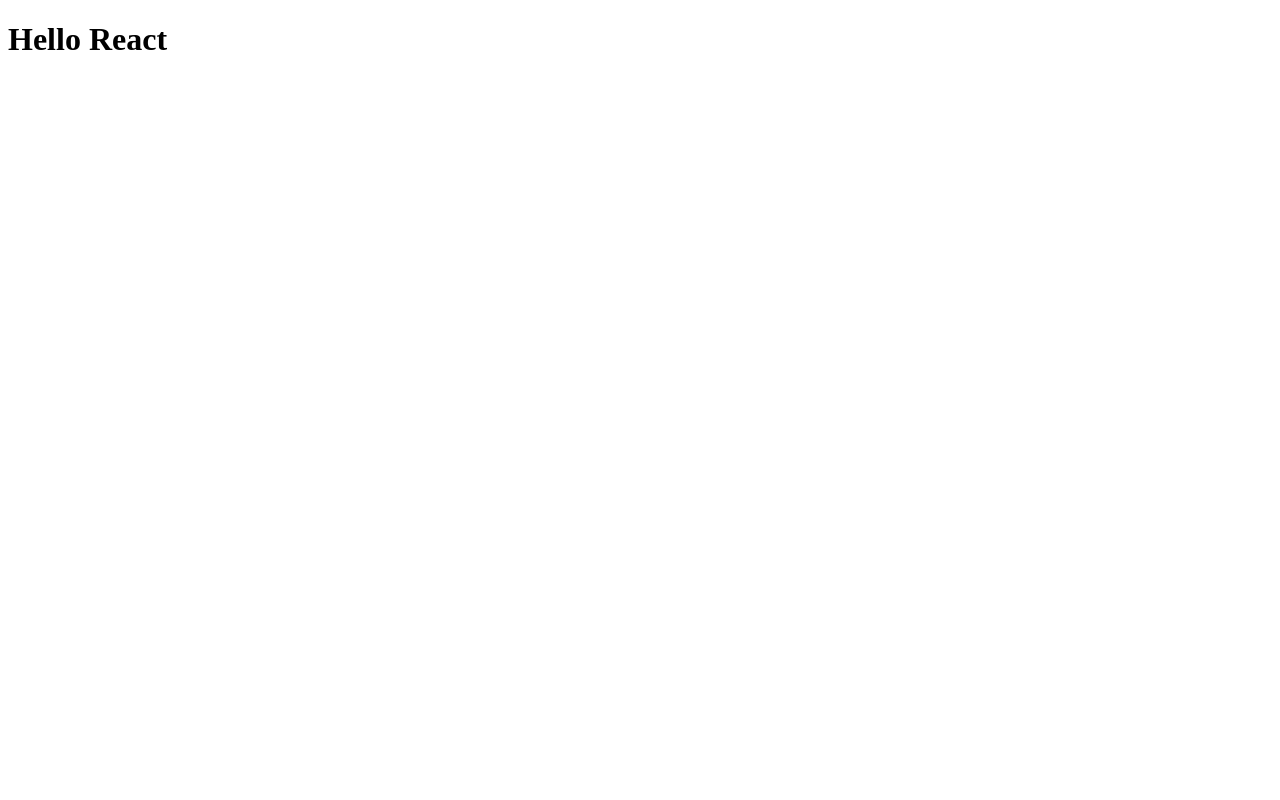
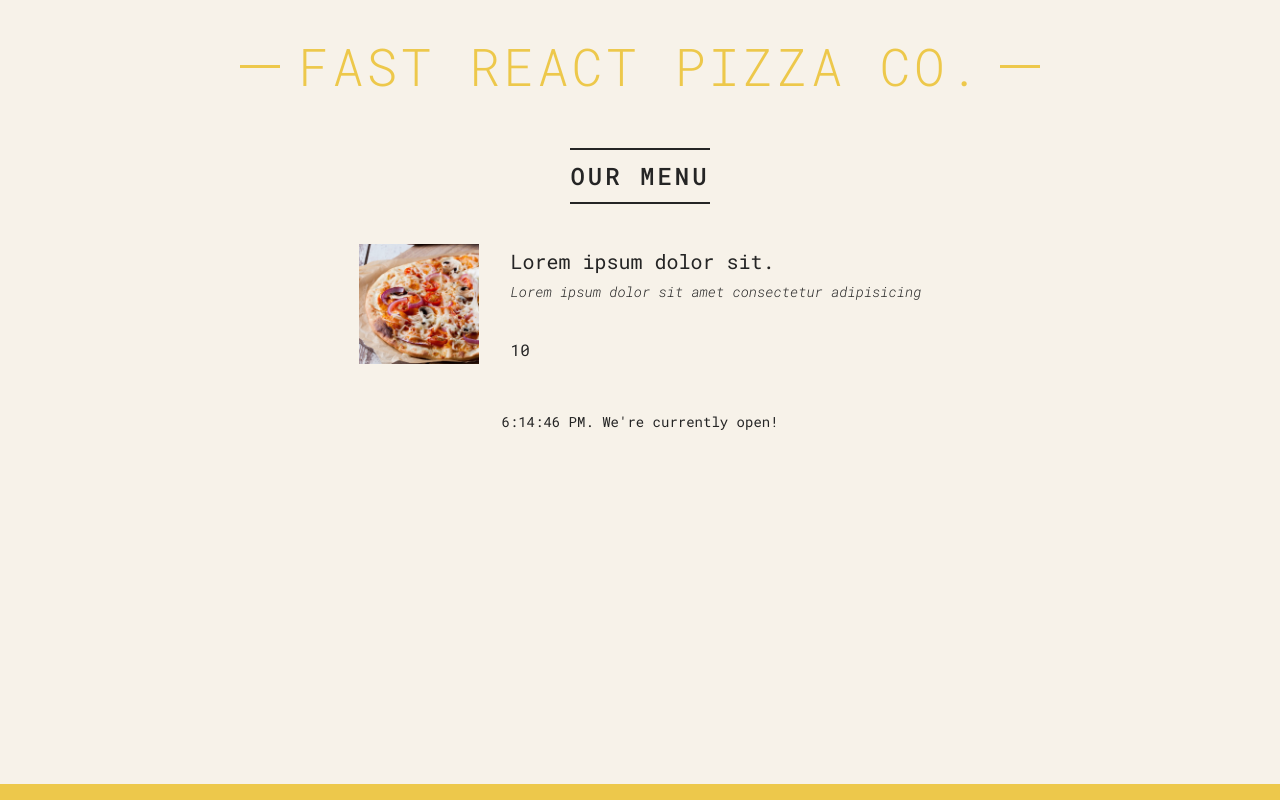
Before and after one commit to nidal1/react-udemy-pizza-menu, a React (Create React App) app: page / in a window 1280 px wide. Built offline with nearby package versions, Linux system fonts and the light colour scheme.

Commit message:
adding styling and props

```diff
--- a/src/App.js
+++ b/src/App.js
@@ -1,3 +1,6 @@
+import React from 'react';
+import './index.css';
+
 const pizzaData = [
   {
     name: 'Focaccia',
@@ -44,7 +47,67 @@
 ];
 
 function App() {
-  return <h1>Hello React</h1>;
+  return (
+    <div className="container">
+      <Header />
+      <Menu />
+      <Footer />
+    </div>
+  );
+}
+
+function Header() {
+  const style = { color: 'red', fontSize: '32px', textTransform: 'uppercase' };
+  return (
+    <header className="header">
+      <h1>Fast React Pizza Co.</h1>
+    </header>
+  );
+}
+function Menu() {
+  return (
+    <div className="menu">
+      <h2>Our menu</h2>
+      <Pizza
+        name="Lorem ipsum dolor sit."
+        ingredient="Lorem ipsum dolor sit amet consectetur adipisicing"
+        photoName="pizzas/funghi.jpg"
+        price={10}
+      />
+    </div>
+  );
+}
+
+function Pizza(props) {
+  return (
+    <div className="pizza">
+      <img src={props.photoName} alt={props.name} />
+      <div>
+        <h3>{props.name}</h3>
+        <p>{props.ingredient}</p>
+        <span>{props.price}</span>
+      </div>
+    </div>
+  );
+}
+
+function Footer() {
+  const hour = new Date().getHours();
+  const openHour = 12;
+  const closeHour = 22;
+
+  const isOpen = hour >= openHour && hour <= closeHour;
+
+  // if (hour >= openHour && hour <= closeHour) {
+  //   alert("We're currently open!");
+  // } else {
+  //   alert("sorry we're closed!");
+  // }
+  return (
+    <footer className="footer">
+      {new Date().toLocaleTimeString()}. We're currently open!
+    </footer>
+  );
 }
 
 export default App;
--- a/public/index.css
+++ b/src/index.css
@@ -57,7 +57,7 @@
   display: block;
   content: '';
   height: 3px;
-  width: 12rem;
+  width: 4rem;
   background-color: #edc84b;
   position: absolute;
   top: calc(50% - 1px);
```
